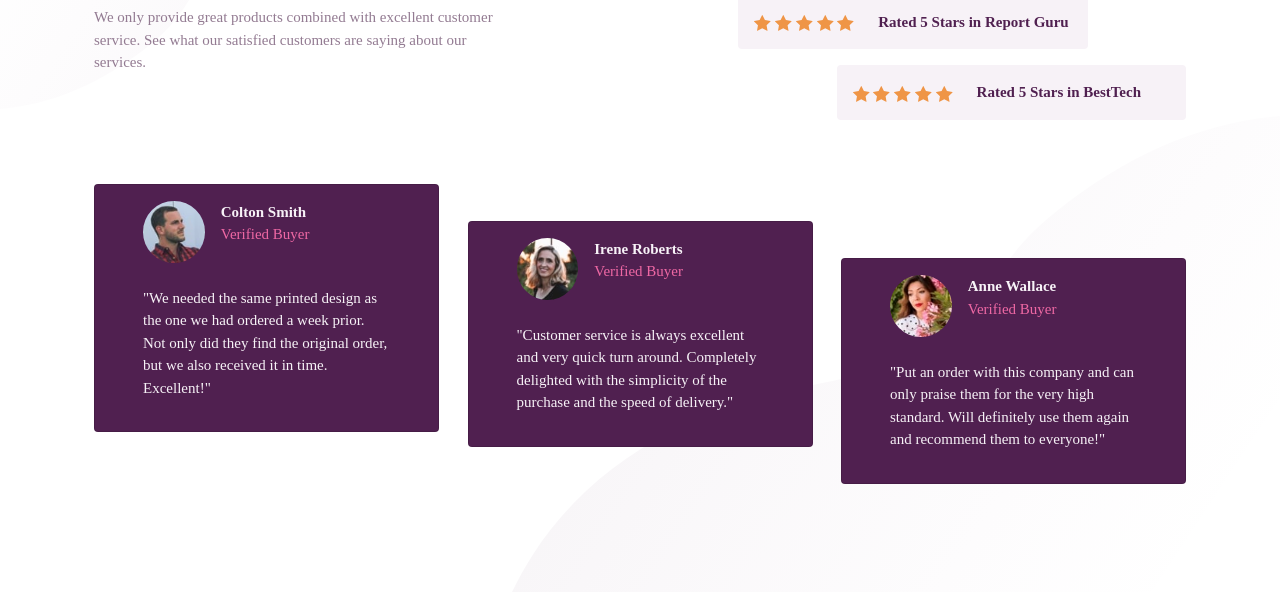
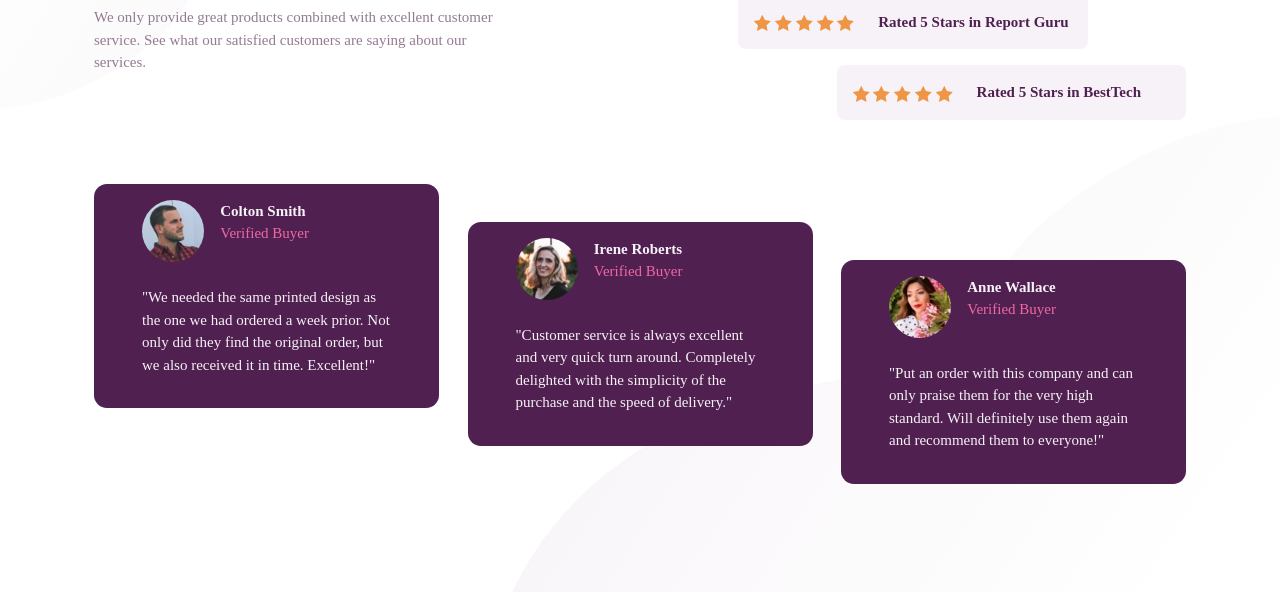
Before and after one commit to somaye-beiranvand/FrontendMentor-Responsive-social-proof-section-master, a plain HTML site: page index.html in a window 1280 px wide. Shown: the part 208-800 px from the top of the page. Drawn offline with Linux system fonts and the light colour scheme; a web font is replaced by a local one.

Commit message:
make improvment

```diff
--- a/css/media.css
+++ b/css/media.css
@@ -51,7 +51,7 @@
   .rate{
     width: 100% !important;
   }
-  .comment-item .card{
+  .comment-item {
     width: 100%;
   }
   .description p:first-child {
@@ -59,7 +59,7 @@
   }
 }
  @media (min-width: 576px) and (max-width: 767.98px) {
-  .comment-item .card{
+  .comment-item {
     margin-left: auto;
     margin-right: auto;
     width: 400px !important;
@@ -69,7 +69,7 @@
   }
 }
 @media (min-width: 768px) and (max-width: 991.98px) {
-  .comment-item .card{
+  .comment-item {
     margin-left: auto;
     margin-right: auto;
     width: 500px !important;
@@ -77,9 +77,12 @@
   .description{
     padding: 0px 70px 0 70px;
   }
+  .comment-body{
+    padding-left: 0 !important;
+  }
 }
 @media (min-width: 992px) and (max-width: 1199.98px) {
-  .comment-item .card{
+  .comment-item {
     width: 292px !important;
   }
   .description{
@@ -90,7 +93,7 @@
   }
 }
 @media (min-width: 1200px) and (max-width: 1399.98px) {
-  .comment-item .card{
+  .comment-item {
     width: 345px !important;
   }
   .description{
@@ -101,7 +104,7 @@
   }
 }
  @media (min-width: 1400px) {
-  .comment-item .card{
+  .comment-item {
     width: 372px !important;
   }
   .description{
--- a/css/style.css
+++ b/css/style.css
@@ -29,20 +29,21 @@ body{
   color: hsl(300, 43%, 22%);
   font-size: 15px;
   background-color: hsl(300, 24%, 96%) !important;
-  border: none !important;
+  border-radius: 8px;
 }
-.comment-item .card{
+.comment-item{
 background-color: hsl(300, 43%, 22%);
 }
 .comment-item {
 color: hsl(300, 24%, 96%);
 font-size: 15px;
 font-weight: 400;
+border-radius: 13px;
 }
-.comment-item .card-body p{
+.comment-body p{
 color: hsl(333, 80%, 67%);
 font-weight: 500;
 }
-.comment-item span{
+.comment-body span{
 font-weight: 700;
 }
--- a/index.html
+++ b/index.html
@@ -25,7 +25,7 @@
         </div>
       </div>
       <div class="col d-grid rate-section pt-4">
-        <div class="card rate mb-3">
+        <div class="rate mb-3">
           <div class="ps-3 py-3 g-0 d-flex flex-column align-items-center flex-md-row">
             <div class="mb-2 mb-md-0 me-md-4">
               <img src="images/icon-star.svg" class="img-fluid" alt="...">
@@ -39,7 +39,7 @@
             </div>
           </div>
         </div>
-        <div class="card rate mb-3">
+        <div class="rate mb-3">
           <div class="ps-3 py-3 g-0 d-flex flex-column align-items-center flex-md-row">
             <div class="mb-2 mb-md-0 me-md-4">
               <img src="images/icon-star.svg" class="img-fluid" alt="...">
@@ -53,7 +53,7 @@
             </div>
           </div>
         </div>
-        <div class="card rate mb-3">
+        <div class="rate mb-3">
           <div class="ps-3 py-3 g-0 d-flex flex-column align-items-center flex-md-row">
             <div class="mb-2 mb-md-0 me-md-4">
               <img src="images/icon-star.svg" class="img-fluid" alt="...">
@@ -71,16 +71,15 @@
     </div>
     <div class="row comment flex-column flex-lg-row justify-content-between">
       <div class="col col-lg-auto mb-3 mb-lg-0">
-        <div class="comment-item">
-          <div class="card mb-0 py-3 px-5">
+        <div class="comment-item mb-0 py-3 px-5">
           <div class="row g-0">
             <div class="col-3">
               <img src="images/image-colton.jpg" class="img-fluid rounded-circle" alt="...">
             </div>
             <div class="col-9">
-                <div class="card-body pt-0">
-                  <span class="card-title mb-0"> Colton Smith </span>
-                  <p class="card-text">Verified Buyer </p>
+              <div class="comment-body ps-3">
+                <span> Colton Smith </span>
+                <p>Verified Buyer </p>
               </div>
             </div>
             <div class="col-12 mt-4">
@@ -93,18 +92,16 @@
           </div>
          </div>
       </div>
-      </div>
       <div class="col col-lg-auto mb-3 mb-lg-0 align-self-center">
-        <div class="comment-item">
-         <div class="card mb-0 py-3 px-5">
+        <div class="comment-item mb-0 py-3 px-5">
           <div class="row g-0">
             <div class="col-3">
               <img src="images/image-irene.jpg" class="img-fluid rounded-circle" alt="...">
             </div>
             <div class="col-9">
-               <div class="card-body pt-0">
-                 <span class="card-title mb-0">Irene Roberts</span>
-                 <p class="card-text">Verified Buyer </p>
+              <div class="comment-body ps-3">
+                <span >Irene Roberts</span>
+                <p>Verified Buyer </p>
               </div>
             </div>
             <div class="col-12 mt-4">
@@ -116,18 +113,16 @@
           </div>
         </div>
      </div>
-     </div>
      <div class="col col-lg-auto align-self-end">
-      <div class="comment-item">
-        <div class="card mb-0 py-3 px-5">
+      <div class="comment-item mb-0 py-3 px-5">
         <div class="row g-0">
           <div class="col-3">
             <img src="images/image-anne.jpg" class="img-fluid rounded-circle" alt="...">
           </div>
           <div class="col-9">
-              <div class="card-body pt-0">
-                <span class="card-title mb-0">Anne Wallace</span>
-                <p class="card-text">Verified Buyer </p>
+            <div class="comment-body ps-3">
+              <span >Anne Wallace</span>
+              <p>Verified Buyer </p>
             </div>
           </div>
           <div class="col-12 mt-4">
@@ -139,8 +134,6 @@
         </div>
        </div>
     </div>
-
-    </div>
     </div>
   </div>
 </body>
```
Lines whose indentation alone changed are shown as unchanged.
